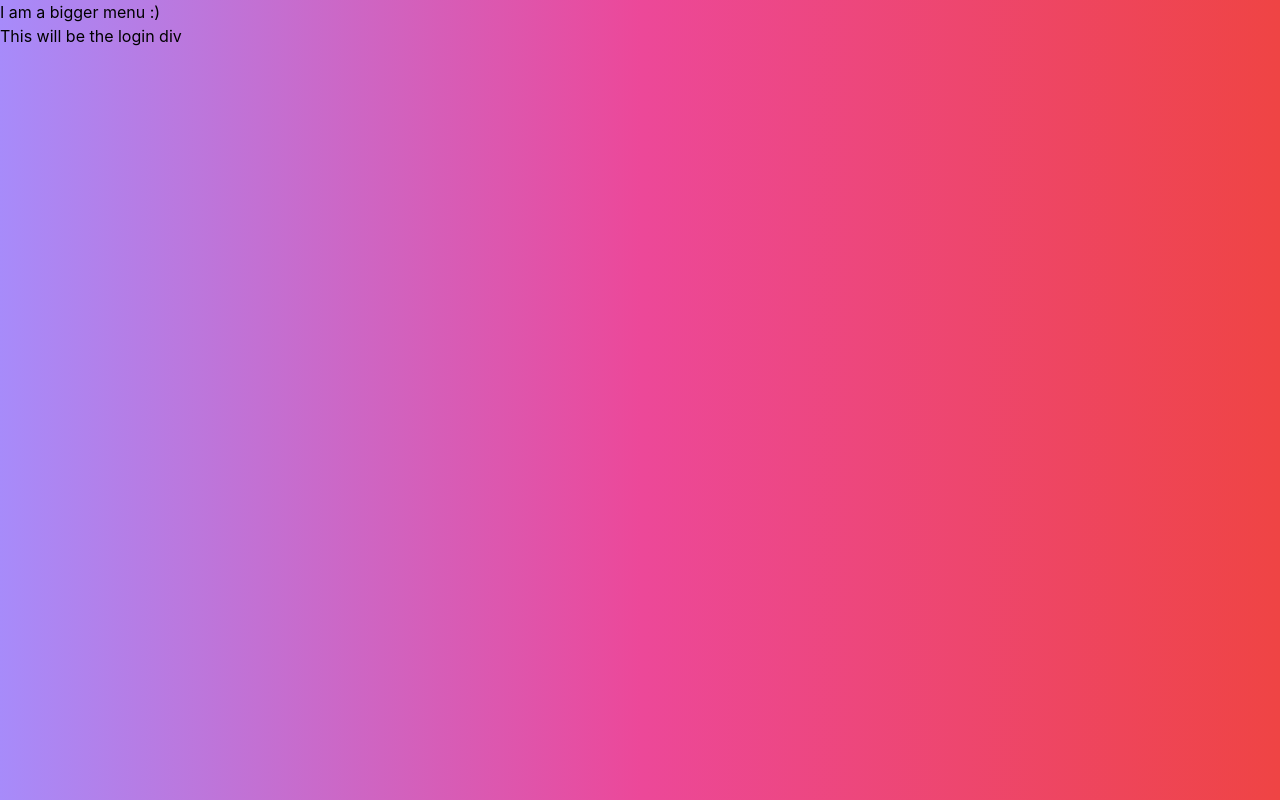
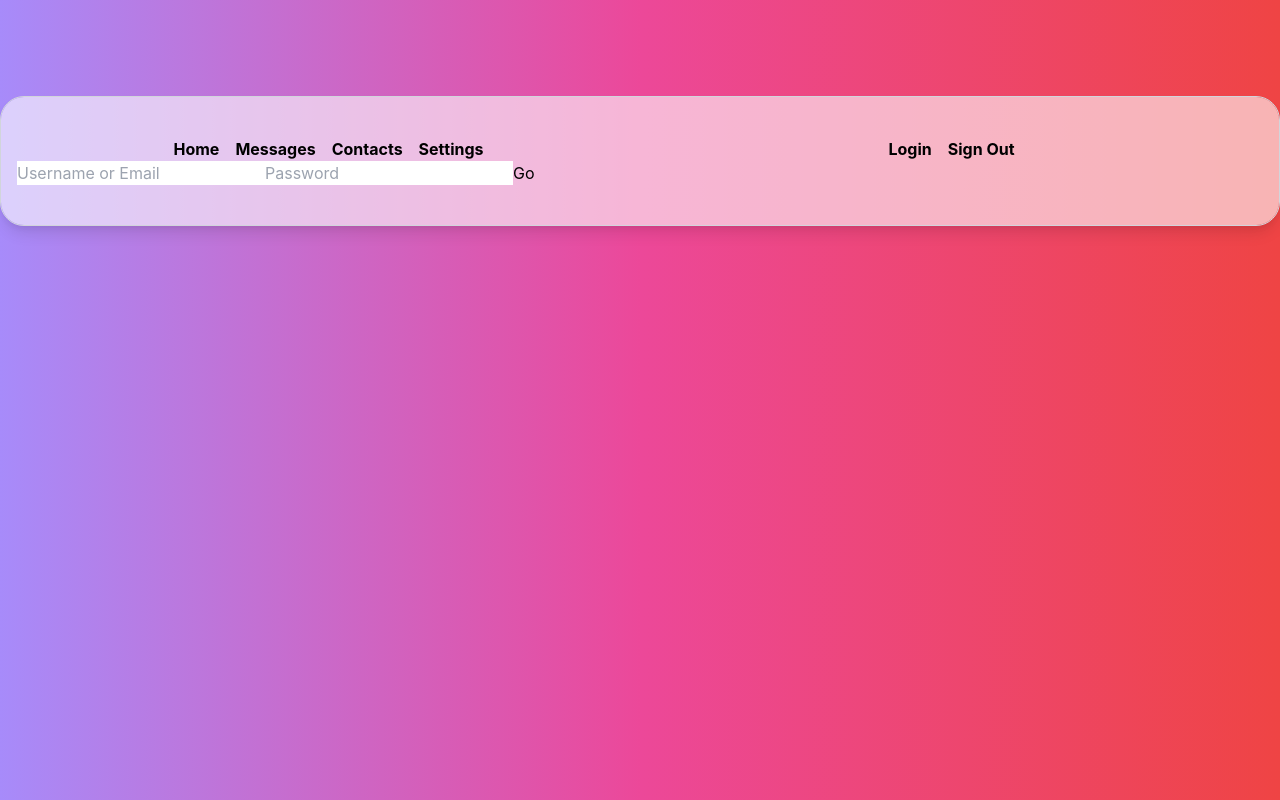
Before and after one commit to mandareis/chatbox, a React (Create React App) app: page /login in a window 1280 px wide. Built offline with nearby package versions, Linux system fonts and the light colour scheme.

Commit message:
adds login input

```diff
--- a/src/App.tsx
+++ b/src/App.tsx
@@ -10,7 +10,8 @@ import Settings from "./components/Settings";
 
 function App() {
   return (
-    <>
+    <div>
+      <div className="container mx-auto sm:bg-white sm:bg-opacity-60 sm:mt-24  relative sm:px-4 sm:py-10 sm:shadow-lg sm:rounded-3xl sm:p-20 sm:bg-clip-padding sm:bg-opacity-60 sm:border sm:border-gray-300">
         <Menu />
         <Router>
           <Switch>
@@ -31,7 +32,8 @@ function App() {
             </Route>
           </Switch>
         </Router>
-    </>
+      </div>
+    </div>
   );
 }
 
--- a/src/components/LandingPage.tsx
+++ b/src/components/LandingPage.tsx
@@ -1,7 +1,14 @@
 import React from "react";
 
 const LandingPage: React.FC<{}> = () => {
-  return <div>Main Info</div>;
+  return (
+    <div
+      className="container mx-auto "
+      style={{ backdropFilter: "blur(15px)" }}
+    >
+      I will have all the content of the website
+    </div>
+  );
 };
 
 export default LandingPage;
--- a/src/components/Login.tsx
+++ b/src/components/Login.tsx
@@ -1,7 +1,33 @@
 import React, { useState } from "react";
 
 const Login: React.FC<{}> = () => {
-  return <div>This will be the login div</div>;
+  const [username, setUsername] = useState("");
+  const [password, setPassword] = useState("");
+
+  const handlesLogin = async (e: React.FormEvent<HTMLFormElement>) => {
+    e.preventDefault();
+  };
+  return (
+    <div className="">
+      <form onSubmit={handlesLogin}>
+        <input
+          type="text"
+          placeholder="Username or Email"
+          name="Name"
+          value={username}
+          onChange={(e) => setUsername(e.target.value)}
+        />
+        <input
+          type="password"
+          placeholder="Password"
+          name="Name"
+          value={password}
+          onChange={(e) => setPassword(e.target.value)}
+        />
+        <button type="submit">Go</button>
+      </form>
+    </div>
+  );
 };
 
 export default Login;
--- a/src/components/Menu.tsx
+++ b/src/components/Menu.tsx
@@ -1,41 +1,29 @@
-import React, { useState, useEffect } from "react";
+import React, { useEffect } from "react";
 import { slide as MenuDetails } from "react-burger-menu";
-import screens from "./screenSizes";
+import useScreenSize from "./useScreenSize";
 
-const screenSizes: readonly string[] = ["xs", "sm", "md", "lg", "xl", "2xl"];
-
-enum ScreenSizes {
-  XS = 0,
-  SM = 1,
-  MD = 2,
-  LG = 3,
-  XL = 4,
-  "2XL" = 5,
-}
-
-function getScreenSize() {
-  for (let screenSize of screenSizes) {
-    if (matchMedia(`(max-width: ${(screens as any)[screenSize]})`).matches) {
-      return screenSize;
-    }
-  }
-  return "mega";
-}
-
-const useScreenSize = () => {
-  const [screenSize, setScreenSize] = useState(getScreenSize());
-  useEffect(() => {
-    // set up "screen resized" event listener
-    const handleResize = () => {
-      setScreenSize(getScreenSize());
-    };
-    window.addEventListener("resize", handleResize);
-    return () => {
-      window.removeEventListener("resize", handleResize);
-    };
-  }, []);
-  return screenSize;
-};
+const sharedMenuItems: readonly any[] = [
+  {
+    href: "/",
+    id: "home",
+    text: "Home",
+  },
+  {
+    href: "/messages",
+    id: "messages",
+    text: "Messages",
+  },
+  {
+    href: "/contacts",
+    id: "contacts",
+    text: "Contacts",
+  },
+  {
+    href: "/settings",
+    id: "settings",
+    text: "Settings",
+  },
+];
 
 const Menu: React.FC<{}> = () => {
   const screenSize = useScreenSize();
@@ -43,36 +31,37 @@ const Menu: React.FC<{}> = () => {
     console.log(`screen size is now: ${screenSize}`);
   }, [screenSize]);
 
-  //   if (screenSize > ScreenSizes.SM) {
-
-  //   }
   return (
     <>
       {screenSize === "xs" || screenSize === "sm" ? (
         <MenuDetails right className="bm-menu">
-          <a id="home" className="menu-item" href="/">
-            Home
-          </a>
-          <a id="messages" className="menu-item" href="/messages">
-            Messages
-          </a>
-          <a id="contacts" className="menu-item" href="/contacts">
-            Contacts
-          </a>
-          <a
-            // onClick={(event) => showSettings(event)}
-            id="settings"
-            className="menu-item--small"
-            href="/settings"
-          >
-            Settings
-          </a>
+          {sharedMenuItems.map((item, idx) => (
+            <a key={idx} id={item.id} className="menu-item" href={item.href}>
+              {item.text}
+            </a>
+          ))}
           <a id="sign-out" className="menu-item" href="/sign-out">
             Sign Out
           </a>
         </MenuDetails>
       ) : (
-        <p>I am a bigger menu :)</p>
+        <div className="grid grid-cols-2">
+          <div className=" font-bold space-x-4 flex justify-center">
+            {sharedMenuItems.map((item, idx) => (
+              <a key={idx} id={`${item.id}-full`} href={item.href}>
+                {item.text}
+              </a>
+            ))}
+          </div>
+          <div className="font-bold space-x-4 flex justify-center">
+            <a id="login-full" className="menu-item" href="/login">
+              Login
+            </a>
+            <a id="sign-out-full" className="menu-item" href="/sign-out">
+              Sign Out
+            </a>
+          </div>
+        </div>
       )}
     </>
   );
--- /dev/null
+++ b/src/components/useScreenSize.tsx
@@ -0,0 +1,43 @@
+import React, { useState, useEffect } from "react";
+import screens from "./screenSizes";
+
+const screenSizes: readonly string[] = ["xs", "sm", "md", "lg", "xl", "2xl"];
+
+// enum ScreenSizes {
+//   XS = 0,
+//   SM = 1,
+//   MD = 2,
+//   LG = 3,
+//   XL = 4,
+//   TWOXL = 5,
+//   MEGA = 6,
+// }
+
+function getScrnSizes() {
+  for (let screenSize of screenSizes) {
+    if (matchMedia(`(max-width: ${(screens as any)[screenSize]})`).matches) {
+      return screenSize;
+    }
+  }
+  return "mega";
+}
+//   if (screenSize > ScreenSizes.SM) {
+
+//   }
+
+const useScreenSize = () => {
+  const [screenSize, setScreenSize] = useState(getScrnSizes());
+  useEffect(() => {
+    // set up "screen resized" event listener
+    const handleResize = () => {
+      setScreenSize(getScrnSizes());
+    };
+    window.addEventListener("resize", handleResize);
+    return () => {
+      window.removeEventListener("resize", handleResize);
+    };
+  }, []);
+  return screenSize;
+};
+
+export default useScreenSize;
--- a/src/index.css
+++ b/src/index.css
@@ -89,9 +89,11 @@ Note: Beware of modifying this element as it can break the animations - you shou
 }
 
 /* Styling of overlay */
-.bm-overlay {
+/* .bm-overlay {
   background: rgba(0, 0, 0, 0.3);
-}
+  height: 100%;
+  width: 100%;
+} */
 
 .bm-menu a {
   text-decoration: none;
```
Lines whose indentation alone changed are shown as unchanged.
